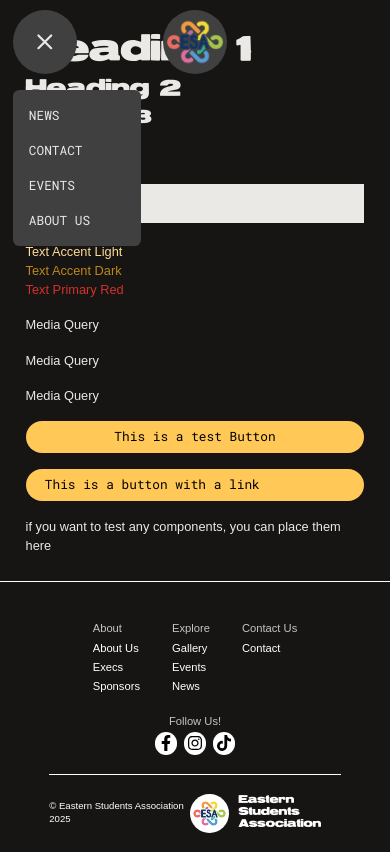
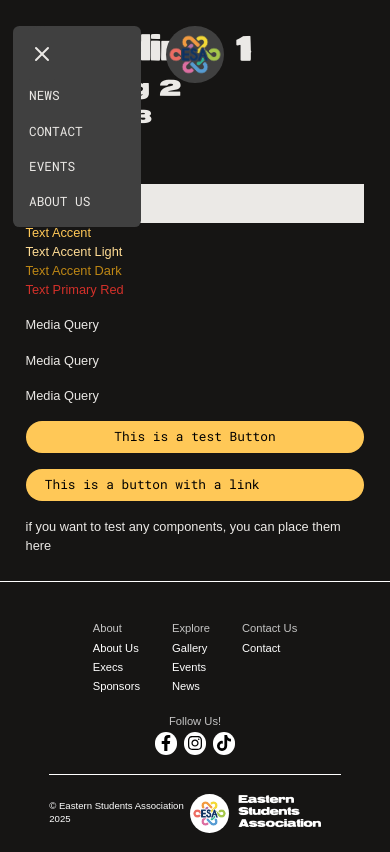
Before and after one commit to UoaWDCC/esa, a Next.js app: page /test in a window 390 px wide. Both pictures are taken after a click on the button "Toggle menu". Built offline with nearby package versions, Linux system fonts and the light colour scheme; a web font is replaced by a local one.

Commit message:
adding animation to navbar, fixing svg

```diff
--- a/src/components/navigation/Navbar.tsx
+++ b/src/components/navigation/Navbar.tsx
@@ -3,6 +3,8 @@
 import Link from 'next/link';
 import Image from 'next/image';
 import { useState } from 'react';
+import { Menu, X } from 'lucide-react';
+import { motion, AnimatePresence } from 'framer-motion';
 
 export default function Navbar() {
     const [isOpen, setIsOpen] = useState(false);
@@ -32,40 +34,18 @@ export default function Navbar() {
                 </Link>
             </nav>
 
-            <nav className="md:hidden fixed top-0 left-0 right-0 z-50">
+            <nav className="md:hidden fixed top-5 left-0 right-0 z-50">
                 <div className="flex justify-between items-center px-4 py-3">
                     <button
                         onClick={toggleMenu}
-                        className="w-20 h-20 rounded-full flex items-center justify-center text-primary-white hover:text-primary-grey transition-colors hover:cursor-pointer bg-primary-grey-light"
+                        className="w-18 h-18 rounded-full flex items-center justify-center text-primary-white hover:text-primary-grey transition-colors hover:cursor-pointer bg-primary-grey-light"
                         aria-label="Toggle menu"
                     >
-                        <svg
-                            className="w-8 h-8"
-                            fill="none"
-                            stroke="currentColor"
-                            viewBox="0 0 24 24"
-                        >
-                            {isOpen ? (
-                                <path
-                                    strokeLinecap="round"
-                                    strokeLinejoin="round"
-                                    strokeWidth={2}
-                                    d="M6 18L18 6M6 6l12 12"
-                                />
-                            ) : (
-                                <path
-                                    strokeLinecap="round"
-                                    strokeLinejoin="round"
-                                    strokeWidth={2}
-                                    d="M4 6h16M4 12h16M4 18h16"
-                                />
-                            )}
-                        </svg>
+                      <Menu />
                     </button>
                     <Link
                         href="/"
-                        className="w-20 h-20 rounded-full flex items-center justify-center"
-                        style={{ backgroundColor: '#404040' }}
+                        className="w-18 h-18 rounded-full flex items-center justify-center bg-primary-grey-light"
                     >
                         <Image
                             src="/images/logo/esa_logo.png"
@@ -74,13 +54,25 @@ export default function Navbar() {
                             width={66}
                         />
                     </Link>
-                    <div className="w-20"></div>
+                    <div className="w-18"></div>
                 </div>
 
+                <AnimatePresence>
                   {isOpen && (
-                    <div
-                        className="absolute top-full left-4 w-40 rounded-lg mt-2 bg-primary-grey-light">
-                        <div className="flex flex-col py-4 px-4 space-y-3 font-roboto-mono text-primary-white">
+                      <motion.div
+                          initial={{ opacity: 0, x: -20 }}
+                          animate={{ opacity: 1, x: 1 }}
+                          exit={{ opacity: 0, x: -20 }}
+                          transition={{ duration: 0.2 }}
+                          className="absolute top-1 left-[12px] w-40 rounded-lg mt-2 bg-primary-grey-light">
+                            <button
+                                onClick={toggleMenu}
+                                className="w-18 h-18 rounded-full flex items-center justify-center text-primary-white hover:text-primary-grey transition-colors hover:cursor-pointer bg-primary-grey-light"
+                                aria-label="Toggle menu"
+                            >
+                              <X className={"z-50"}/>
+                            </button>
+                            <div className="flex flex-col pb-4  px-4 space-y-3 font-roboto-mono text-primary-white">
                               <Link
                                   href="/news"
                                   className="hover:text-primary-grey transition-colors py-1 px-1"
@@ -110,8 +102,9 @@ export default function Navbar() {
                                   ABOUT US
                               </Link>
                           </div>
-                    </div>
+                      </motion.div>
                   )}
+                </AnimatePresence>
             </nav>
         </>
     );
```
Lines whose indentation alone changed are shown as unchanged.
